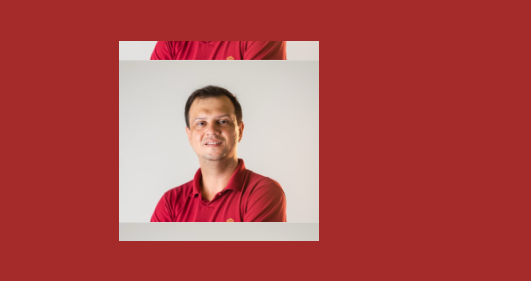
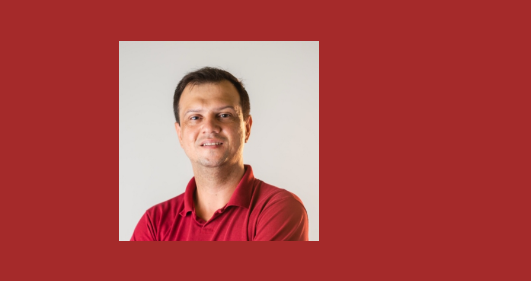
Before and after one commit to DdiegoSantos/maxoliveira, a plain HTML site: page index.html in a window 1280 px wide. Shown: the top 283 px of the page, 0-531 px from the left. Drawn offline with Linux system fonts and the light colour scheme.

Commit message:
Update index.html

```diff
--- a/index.html
+++ b/index.html
@@ -50,7 +50,7 @@
         height: 200px;
         width: 200px;
         background-image: url('imagem/personagem.png');
-        background-size: 120%;
+        background-size: 160%;
         background-position: 50% 50%;
         overflow: hidden;
     }
```
